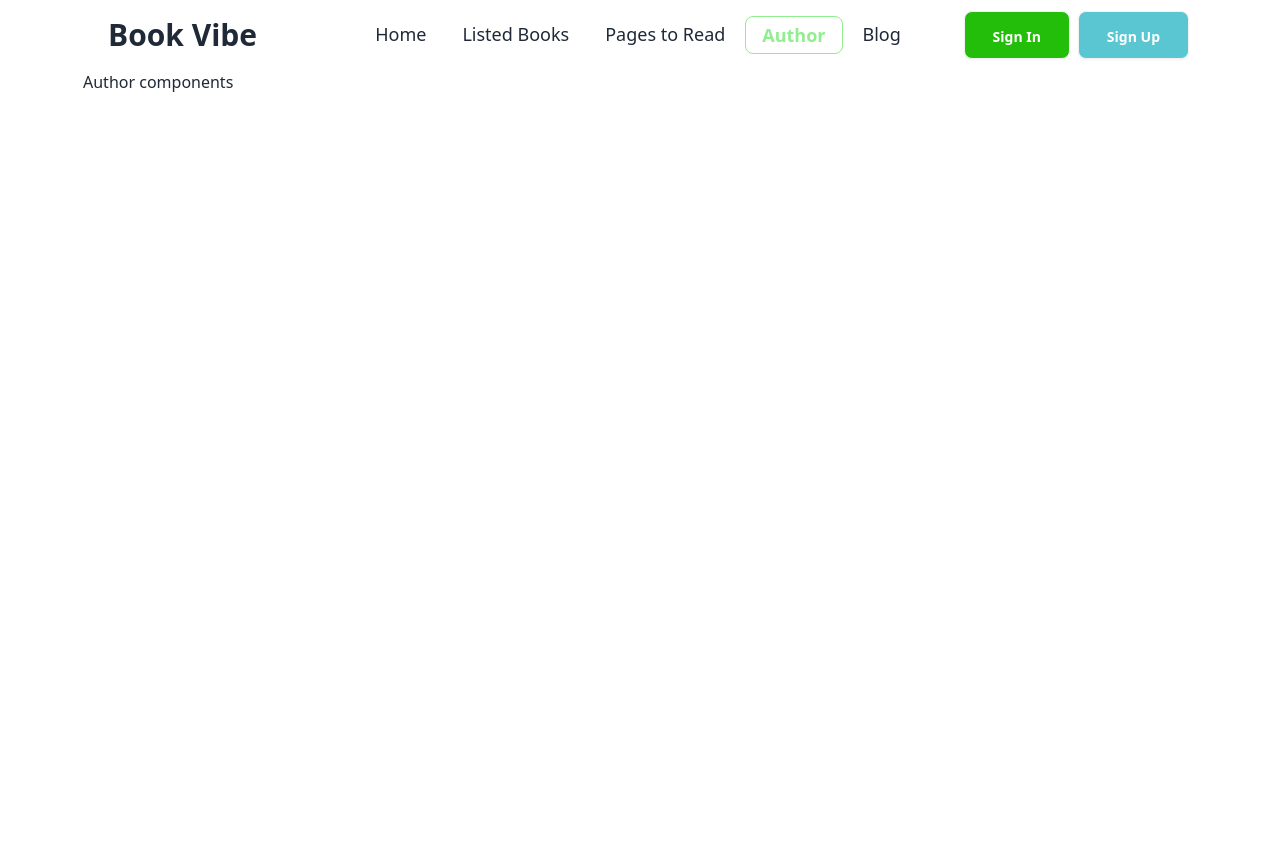
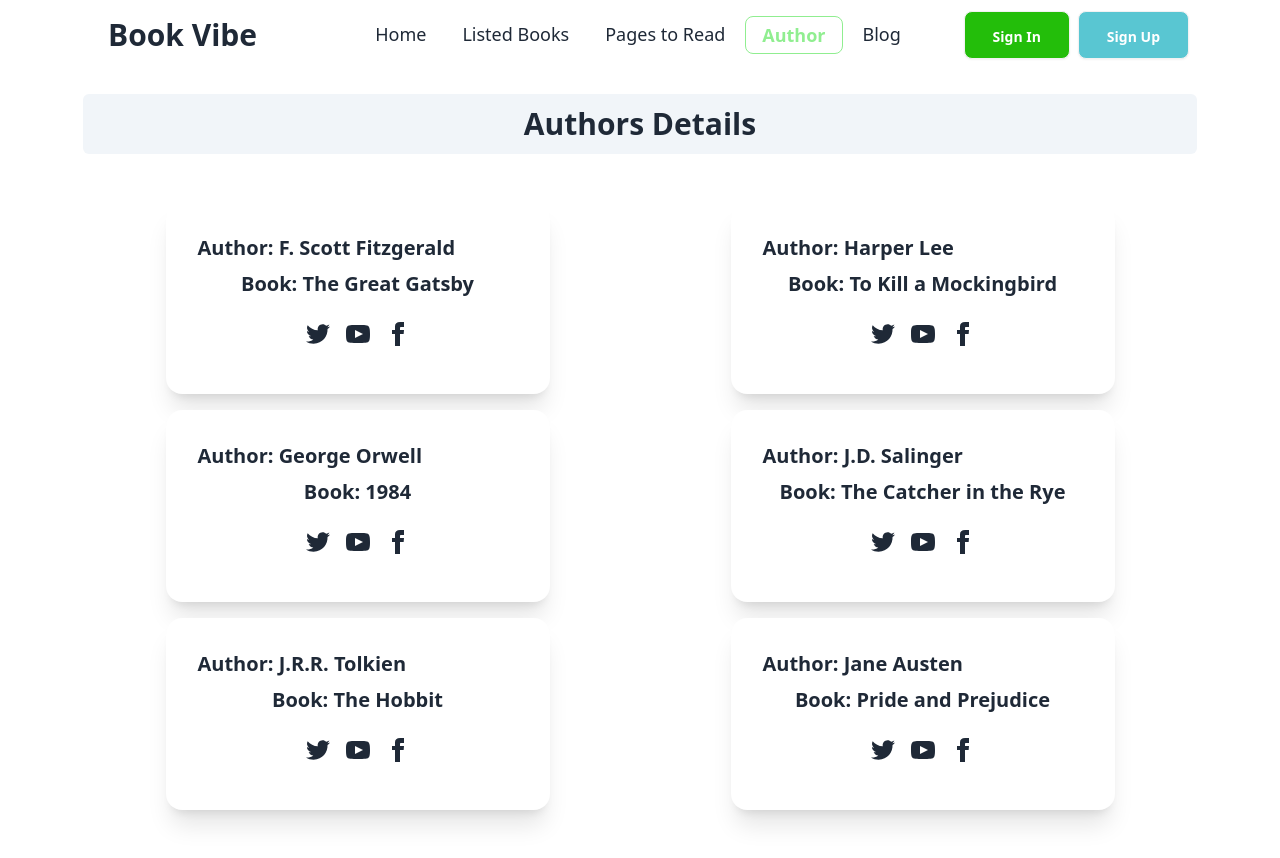
Before and after one commit to M-Nazmul/B9B8-Book-Vibe, a React (Vite) app: page /author in a window 1280 px wide. Before the commit the page ends 800 px from the top, so only its background shows below. Built offline with nearby package versions, Linux system fonts and the light colour scheme.

Commit message:
added author component

```diff
--- /dev/null
+++ b/src/components/AuthorDetails/AuthorDetails.jsx
@@ -0,0 +1,28 @@
+import PropTypes from 'prop-types'
+
+const AuthorDetails = ({authorDet}) => {
+    const {author, bookName} = authorDet;
+    console.log(authorDet);
+  return (
+    <div>
+        <div className="card mx-auto w-[80%] md:w-96 bg-base-100 shadow-xl">
+            <div className="card-body">
+                <h2 className="card-title">Author: {author}</h2>
+                <p className='text-xl font-semibold'>Book: {bookName}</p>
+                <nav className="flex justify-center gap-4 md:place-self-center my-4">
+                    <a><svg xmlns="#" width="24" height="24" viewBox="0 0 24 24" className="fill-current"><path d="M24 4.557c-.883.392-1.832.656-2.828.775 1.017-.609 1.798-1.574 2.165-2.724-.951.564-2.005.974-3.127 1.195-.897-.957-2.178-1.555-3.594-1.555-3.179 0-5.515 2.966-4.797 6.045-4.091-.205-7.719-2.165-10.148-5.144-1.29 2.213-.669 5.108 1.523 6.574-.806-.026-1.566-.247-2.229-.616-.054 2.281 1.581 4.415 3.949 4.89-.693.188-1.452.232-2.224.084.626 1.956 2.444 3.379 4.6 3.419-2.07 1.623-4.678 2.348-7.29 2.04 2.179 1.397 4.768 2.212 7.548 2.212 9.142 0 14.307-7.721 13.995-14.646.962-.695 1.797-1.562 2.457-2.549z"></path></svg>
+                    </a>
+                    <a><svg xmlns="#" width="24" height="24" viewBox="0 0 24 24" className="fill-current"><path d="M19.615 3.184c-3.604-.246-11.631-.245-15.23 0-3.897.266-4.356 2.62-4.385 8.816.029 6.185.484 8.549 4.385 8.816 3.6.245 11.626.246 15.23 0 3.897-.266 4.356-2.62 4.385-8.816-.029-6.185-.484-8.549-4.385-8.816zm-10.615 12.816v-8l8 3.993-8 4.007z"></path></svg></a>
+                    <a><svg xmlns="#" width="24" height="24" viewBox="0 0 24 24" className="fill-current"><path d="M9 8h-3v4h3v12h5v-12h3.642l.358-4h-4v-1.667c0-.955.192-1.333 1.115-1.333h2.885v-5h-3.808c-3.596 0-5.192 1.583-5.192 4.615v3.385z"></path></svg></a>
+                </nav>
+            </div>
+        </div>
+    </div>
+  )
+}
+
+AuthorDetails.propTypes = {
+    authorDet: PropTypes.object
+}
+
+export default AuthorDetails
--- a/src/components/Authors/Authors.jsx
+++ b/src/components/Authors/Authors.jsx
@@ -1,7 +1,21 @@
+import { useEffect, useState } from "react";
+import AuthorDetails from "../AuthorDetails/AuthorDetails";
+
 const Authors = () => {
+    const [authors, setAuthors] = useState([]);
+    useEffect(() => {
+        fetch('../../../public/books.json')
+        .then(res => res.json())
+        .then(data => setAuthors(data))
+    },[])
     return (
-        <div>
-            <h2>Author components</h2>
+        <div className="text-center">
+            <h2 className="text-xl md:text-3xl font-bold my-6 bg-slate-100 p-3 rounded-md">Authors Details</h2>
+            <div className="grid gap-4 grid-cols-1 md:grid-cols-2 my-12">
+                {
+                    authors.map((authorDet, idx) => <AuthorDetails key={idx} authorDet={authorDet}></AuthorDetails>)
+                }
+            </div>
         </div>
     );
 };
```
